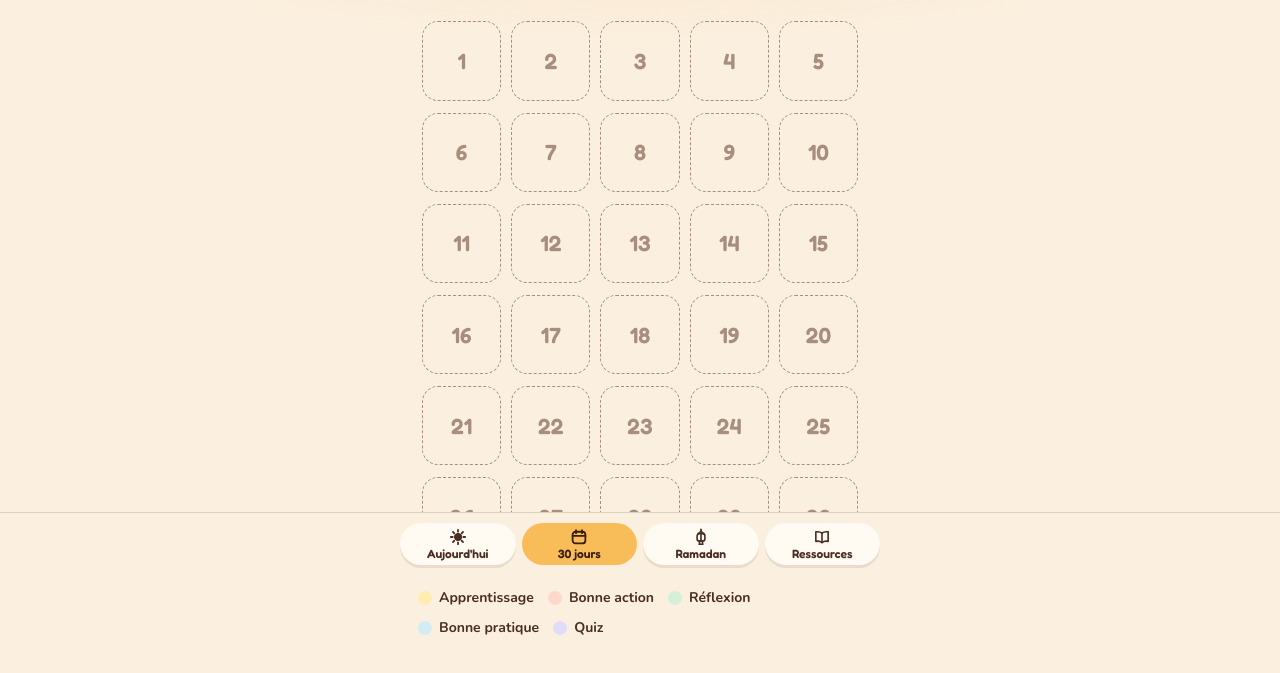
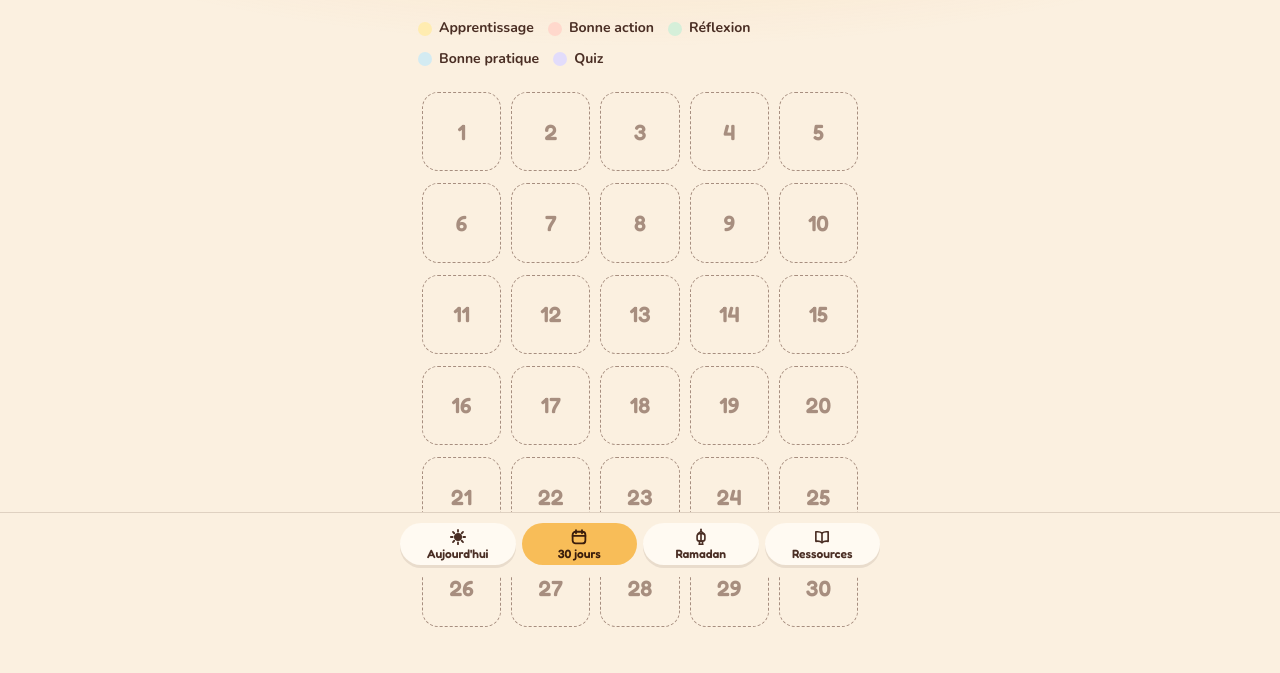
Before and after one commit to sarahbdji/sirajy-websitetest, a plain HTML site: page index.html in a window 1280 px wide. Both pictures are taken after a click on the button "30 jours". Shown: the part 223-896 px from the top of the page. Drawn offline with Linux system fonts and the light colour scheme.

Commit message:
Style plus sobre, retrait du libellé jour, legende des cases en haut

```diff
--- a/index.html
+++ b/index.html
@@ -169,7 +169,7 @@ button { font: inherit; color: inherit; cursor: pointer; }
 .day.sel { outline: 3px solid var(--ink); outline-offset: 3px; }
 .day.today { animation: none; box-shadow: 3px 3px 0 var(--edge), 0 0 0 5px var(--halo), 0 0 22px 4px var(--accent); }
 .day.futur { background: transparent; color: var(--muted); border: 2.5px dashed var(--muted); box-shadow: none; opacity: .75; cursor: default; }
-.legend { display: flex; flex-wrap: wrap; gap: 8px 14px; margin-top: 20px; font-size: 14px; font-weight: 700; }
+.legend { display: flex; flex-wrap: wrap; gap: 8px 14px; margin: 4px 0 18px; font-size: 14px; font-weight: 700; }
 .legend span { display: inline-flex; align-items: center; gap: 7px; }
 .legend i { width: 16px; height: 16px; border-radius: 50%; border: 2.5px solid var(--edge); display: block; background: var(--t); }
 
@@ -897,17 +897,18 @@ function ecranAujourdhui() {
 
 function ecranCalendrier() {
   var j = jour(), max = jourMax(), sel = etat.sel && etat.sel <= max ? etat.sel : max;
-  var h = entete() + '<h2 class="screen-title">Les 30 jours</h2><p class="sub">Touche un jour passé pour le relire. Les prochains s\'ouvrent le moment venu.</p><div class="grid">';
+  var h = entete() + '<h2 class="screen-title">Les 30 jours</h2><p class="sub">Touche un jour passé pour le relire. Les prochains s\'ouvrent le moment venu.</p>';
+  var lg = '<div class="legend">';
+  [["saviez", "Apprentissage"], ["action", "Bonne action"], ["reflexion", "Réflexion"], ["pratique", "Bonne pratique"], ["quiz", "Quiz"]].forEach(function (x) {
+    lg += '<span class="' + x[0] + '"><i></i>' + x[1] + '</span>';
+  });
+  h += lg + '</div><div class="grid">';
   for (var n = 1; n <= NB; n++) {
     var c = CONTENUS[n], ouvert = j >= 1 && n <= max, cls = "day";
     if (!ouvert) cls += " futur";
     else { if (c) cls += " " + c.type; if (n === max && j <= NB) cls += " today"; if (n === sel) cls += " sel"; }
     h += '<button class="' + cls + '" data-jour="' + n + '"' + (ouvert ? "" : " disabled") + ' aria-label="Jour ' + n + '">' + n + (ouvert && c ? '<small>' + ico(c.type) + '</small>' : "") + '</button>';
   }
-  h += '</div><div class="legend">';
-  [["saviez", "Apprentissage"], ["action", "Bonne action"], ["reflexion", "Réflexion"], ["pratique", "Bonne pratique"], ["quiz", "Quiz"]].forEach(function (x) {
-    h += '<span class="' + x[0] + '"><i></i>' + x[1] + '</span>';
-  });
   return h + '</div>';
 }
 
```
